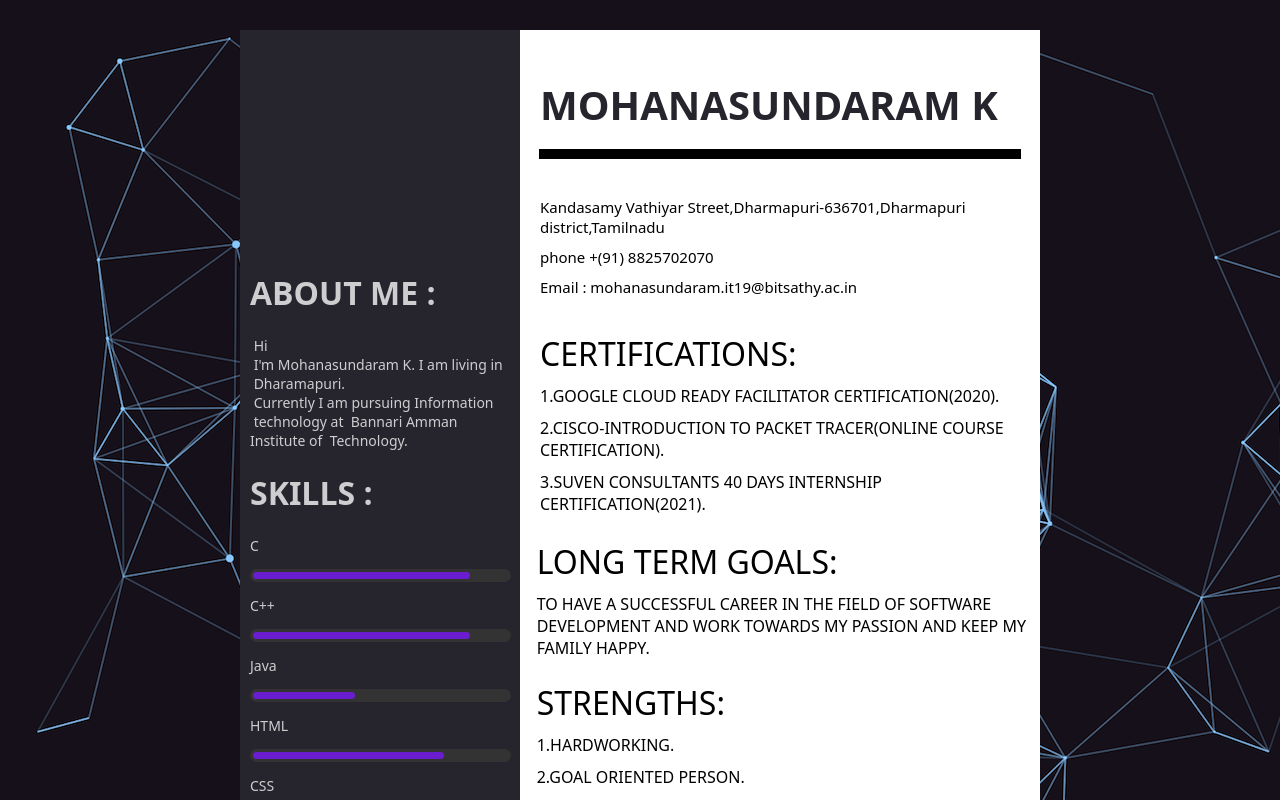
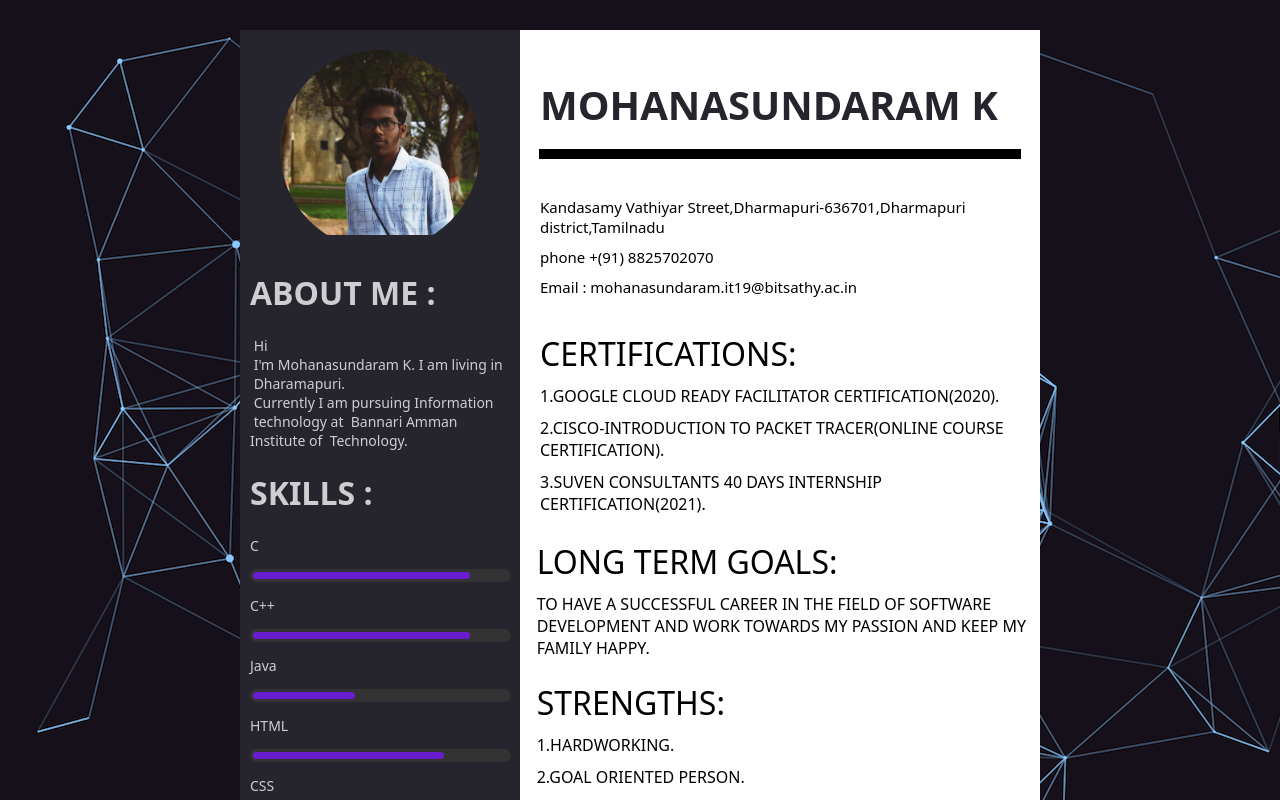
Before and after one commit to mohanasundaram-it19/mohanasundaram-it19.github.io, a plain HTML site: page index.html in a window 1280 px wide. Shown: the top 800 px of the page. Drawn offline with Linux system fonts and the light colour scheme.

Commit message:
Update index.html

```diff
--- a/index.html
+++ b/index.html
@@ -13,7 +13,7 @@
             <div class="box-1">
 
      <div class="circular--portrait">
-     <img src="profile.jpg">
+     <img src="profile1.jpg">
      </div>
                 <div class="content">
                     <h1><b>About Me :</b></h1>
```
